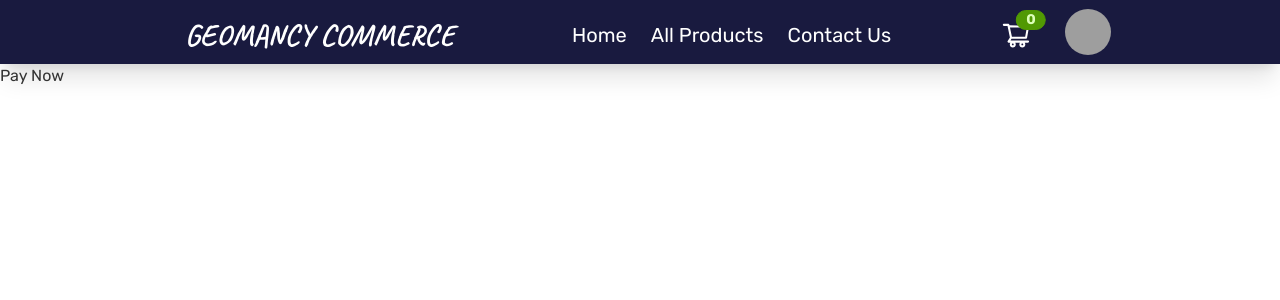
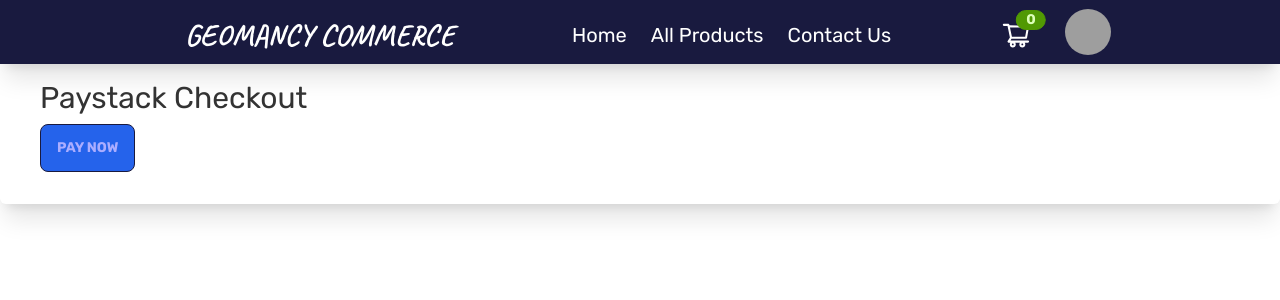
Before and after one commit to yorliabdulai/geomancy-commerce, a React (Vite) app: page /checkout in a window 1280 px wide. Shown: the top 300 px of the page. Built offline with nearby package versions, Linux system fonts and the light colour scheme; no server answers; grey boxes are pictures that could not be loaded.

Commit message:
chore: Update Paystack payment integration in Checkout component

```diff
--- a/src/pages/checkout/Checkout.jsx
+++ b/src/pages/checkout/Checkout.jsx
@@ -102,10 +102,13 @@ const Checkout = () => {
     return (
         <main>
             {isLoading && <Loader />}
-            <div>
-                <button onClick={handlePaystackPayment} className="pay-button">
-                    Pay Now
-                </button>
+            <div className="rounded-md shadow-xl pt-4 pb-8 px-10">
+                <h1 className="text-3xl font-light mb-2">Paystack Checkout</h1>
+                <form className="md:w-[30rem]" onSubmit={handlePaystackPayment}>
+                    <button disabled={isLoading} className="btn bg-blue-600 paystack-button">
+                        {isLoading ? "Processing..." : "Pay Now"}
+                    </button>
+                </form>
             </div>
         </main>
     );
```
